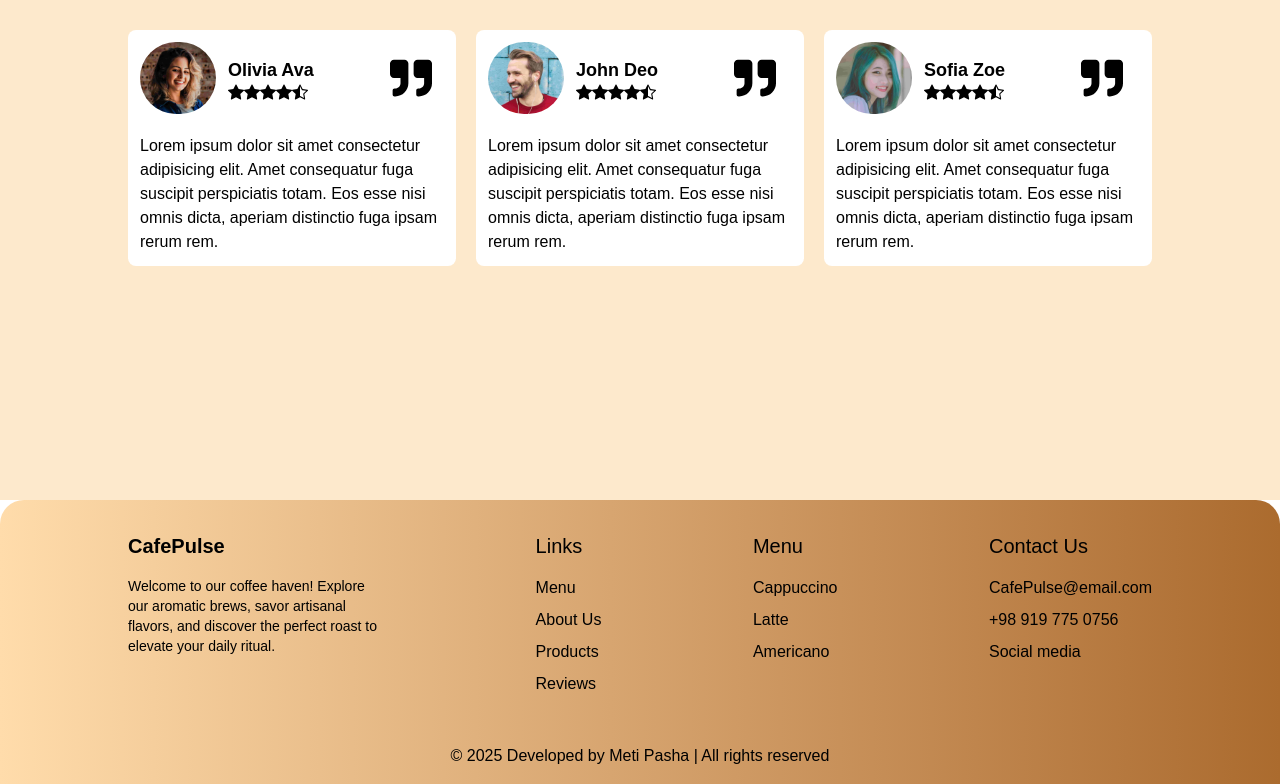
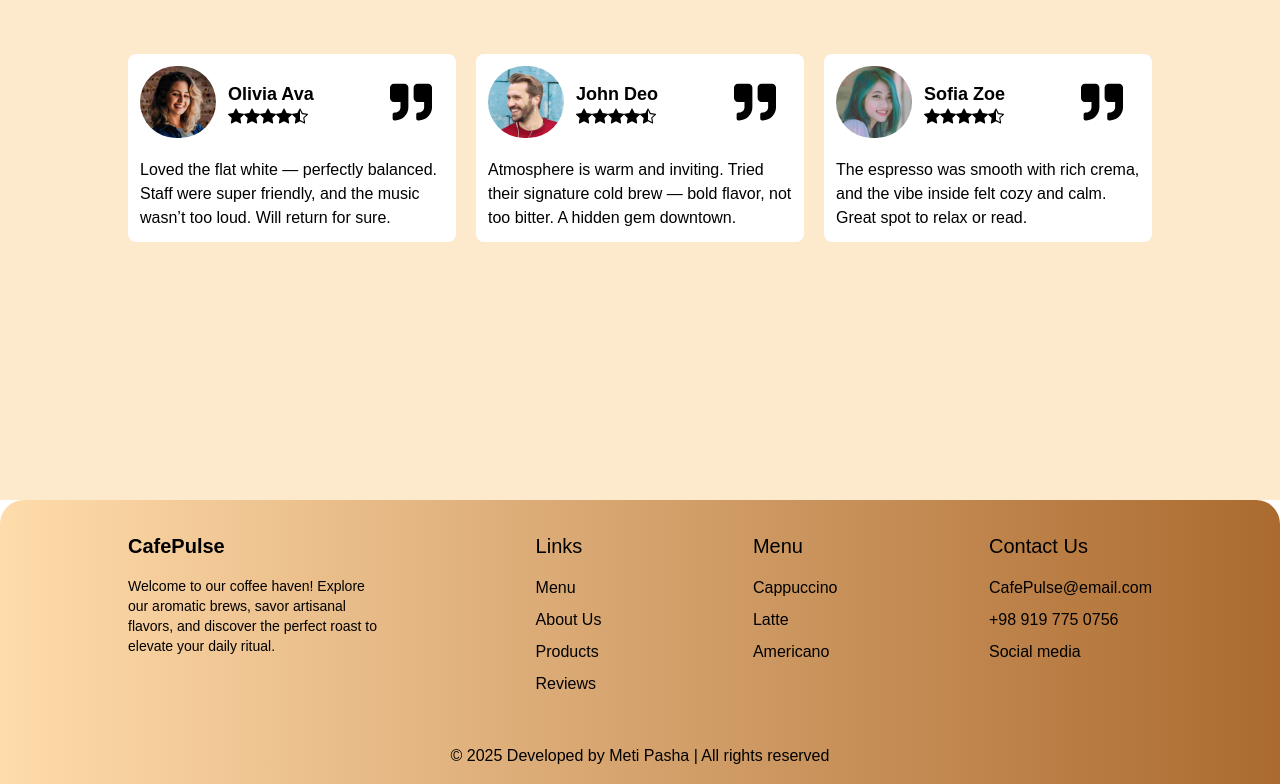
Before and after one commit to MetiPasha/coffee-react, a React (Vite) app: page / in a window 1280 px wide. Shown: the part 3552-4336 px from the top of the page. Built offline with nearby package versions, Linux system fonts and the light colour scheme.

Commit message:
review get fixed

```diff
--- a/src/components/Reviews.jsx
+++ b/src/components/Reviews.jsx
@@ -12,9 +12,21 @@ const Reviews = () => {
       </h1>
 
       <div className=" flex flex-col lg:flex-row gap-5 justify-center py-4 my-8">
-        <ReviewCard img={img1} title="Olivia Ava" />
-        <ReviewCard img={img2} title="John Deo" />
-        <ReviewCard img={img3} title="Sofia Zoe" />
+        <ReviewCard
+          img={img1}
+          title="Olivia Ava"
+          review="Loved the flat white — perfectly balanced. Staff were super friendly, and the music wasn’t too loud. Will return for sure."
+        />
+        <ReviewCard
+          img={img2}
+          title="John Deo"
+          review="Atmosphere is warm and inviting. Tried their signature cold brew — bold flavor, not too bitter. A hidden gem downtown."
+        />
+        <ReviewCard
+          img={img3}
+          title="Sofia Zoe"
+          review="The espresso was smooth with rich crema, and the vibe inside felt cozy and calm. Great spot to relax or read."
+        />
       </div>
     </div>
   );
--- a/src/layout/ReviewCard.jsx
+++ b/src/layout/ReviewCard.jsx
@@ -24,11 +24,7 @@ const ReviewCard = (props) => {
           <FaQuoteRight className=" text-backgroundColor" size={42} />
         </span>
       </div>
-      <p>
-        Lorem ipsum dolor sit amet consectetur adipisicing elit. Amet
-        consequatur fuga suscipit perspiciatis totam. Eos esse nisi omnis dicta,
-        aperiam distinctio fuga ipsam rerum rem.
-      </p>
+      <p>{props.review}</p>
     </div>
   );
 };
```
